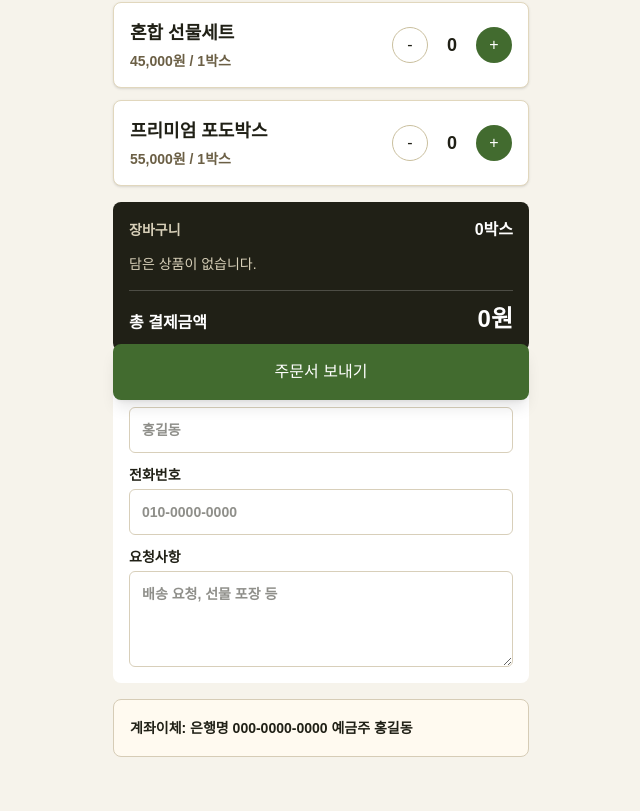
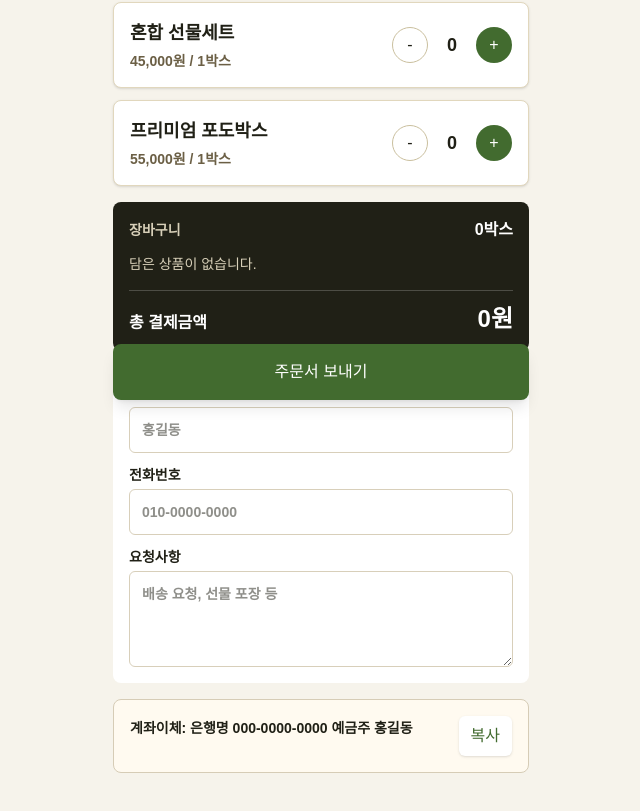
Before and after one commit to JinjeongMoon/grape-order-mobile, a Next.js app: page / in a window 1280 px wide. Shown: the part 384-1195 px from the top of the page, without its empty margins (319-959 px from the left). Built offline with nearby package versions, Linux system fonts and the light colour scheme.

Commit message:
Add bank notice copy button

```diff
--- a/app/page.tsx
+++ b/app/page.tsx
@@ -171,6 +171,15 @@ export default function Home() {
     setStatus("설정이 저장됐어요. 아래 공개 링크를 손님에게 보내면 됩니다.");
   }
 
+  async function copyBankNotice() {
+    try {
+      await navigator.clipboard.writeText(settings.bankNotice);
+      setStatus("계좌 안내 문구를 복사했어요.");
+    } catch {
+      setStatus("복사가 잘 안 됐어요. 계좌 안내 문구를 길게 눌러 복사해 주세요.");
+    }
+  }
+
   async function submitOrder(event: React.FormEvent<HTMLFormElement>) {
     event.preventDefault();
     setStatus("");
@@ -340,8 +349,17 @@ export default function Home() {
               </label>
             </section>
 
-            <section className="rounded-lg border border-[#d6ccb6] bg-[#fffaf0] p-4 text-sm font-semibold leading-6">
-              {settings.bankNotice}
+            <section className="rounded-lg border border-[#d6ccb6] bg-[#fffaf0] p-4">
+              <div className="flex items-start justify-between gap-3">
+                <p className="text-sm font-semibold leading-6">{settings.bankNotice}</p>
+                <button
+                  className="shrink-0 rounded-md bg-white px-3 py-2 text-sm font-black text-[#426b2f] shadow-sm"
+                  onClick={copyBankNotice}
+                  type="button"
+                >
+                  복사
+                </button>
+              </div>
             </section>
 
             {status ? (
```
